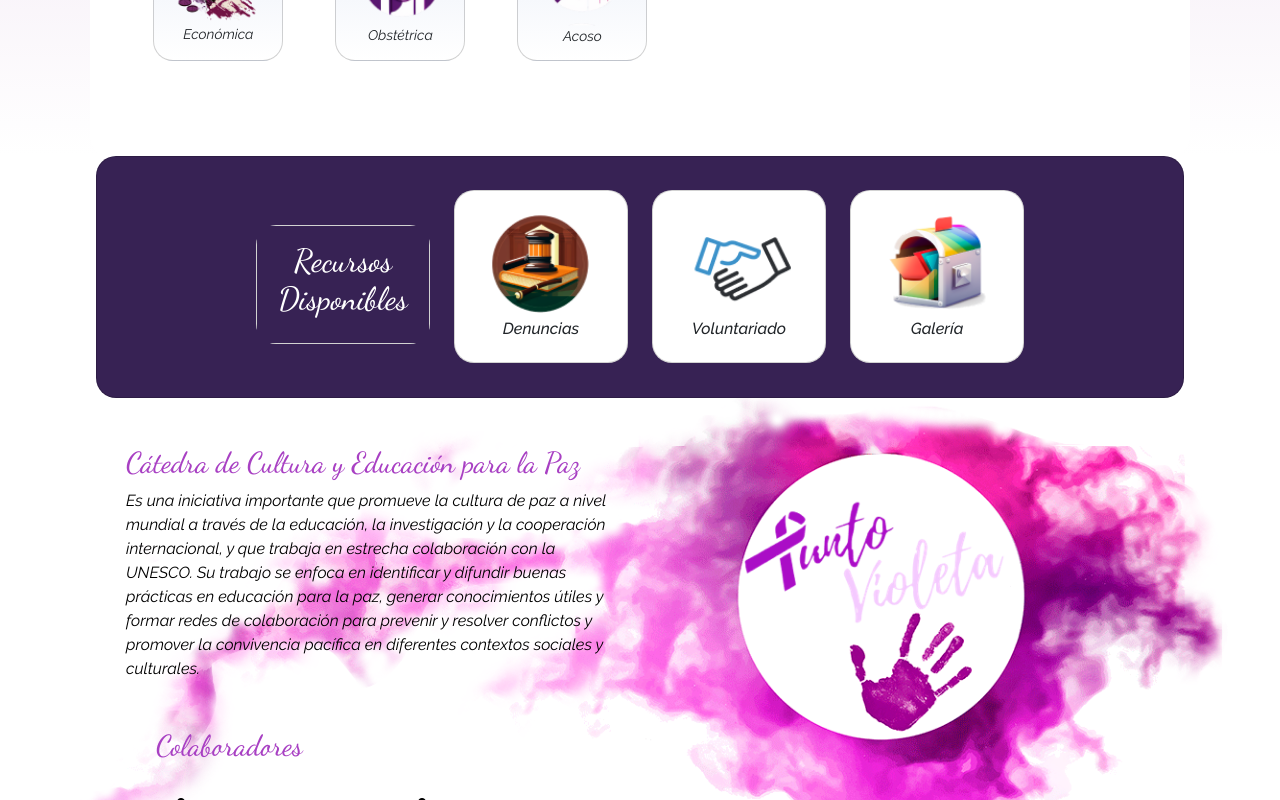
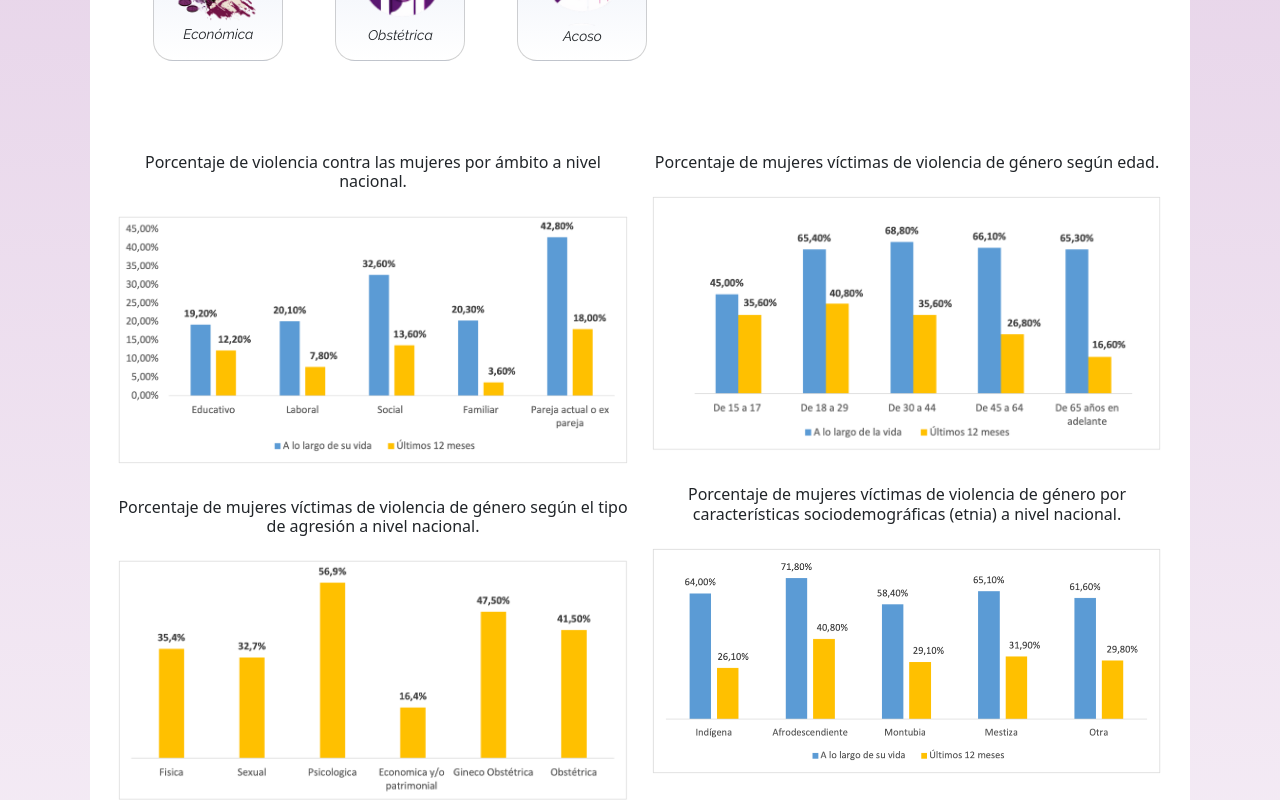
Before and after one commit to Arianna0206/Proyect-Punto-Violeta, an Angular app: page / in a window 1280 px wide. Shown: the part 1560-2360 px from the top of the page. Built offline with nearby package versions, Linux system fonts and the light colour scheme; what ngx-owl-carousel would draw is missing.

Commit message:
creacion de componente de graficas

```diff
--- a/src/app/app.module.ts
+++ b/src/app/app.module.ts
@@ -15,6 +15,7 @@ import { FooterComponent } from './components/footer/footer.component';
 import { RecursosComponent } from './components/recursos/recursos.component';
 import { GaleriaComponent } from './components/galeria/galeria.component';
 import { InformacionComponent } from './components/informacion/informacion.component';
+import { GraficasComponent } from './components/graficas/graficas.component';
 
 @NgModule({
   declarations: [
@@ -27,7 +28,8 @@ import { InformacionComponent } from './components/informacion/informacion.compo
     RecursosComponent,
     GaleriaComponent,
     InformacionComponent,
-    HomeComponent
+    HomeComponent,
+    GraficasComponent
   ],
   imports: [
     BrowserModule,
--- a/src/app/components/collaborators-card/collaborators-card.component.css
+++ b/src/app/components/collaborators-card/collaborators-card.component.css
@@ -5,8 +5,7 @@
   .container-fluid.bg-image img {
     position: absolute;
     top: 0;
-    left: 5rem;
-    width: 90%;
+    width: 98%;
     height: 40vw;
     object-fit: cover; /* para que la imagen se ajuste al tamaño del contenedor */
   }
@@ -26,7 +25,7 @@
 
   h2{
     font-family: 'Dancing Script', cursive;
-    font-size: 29px;
+    font-size: 1.4rem;
     margin-top: 3rem;
     margin-left: 6rem;
     color: rgba(168, 64, 195, 1);
--- a/src/app/components/content-card/content-card.component.css
+++ b/src/app/components/content-card/content-card.component.css
@@ -134,3 +134,13 @@
     width: 80vw; /* Ajusta el valor según tus necesidades */
     margin: 1rem;
 }
+
+
+
+  .mapa {
+    max-width: 100%;
+    width: 90%;
+    margin-left: 4rem;
+    margin-top: 8rem;
+    height: auto;
+  }
--- a/src/app/components/content-card/content-card.component.html
+++ b/src/app/components/content-card/content-card.component.html
@@ -11,8 +11,9 @@
           <div class="nested-card card1" *ngIf="cardVacia">
             <app-informacion></app-informacion>
            </div>
+       <div class="grid-container">
+          <div class="quienes-body" *ngIf="!cardVacia">
 
-          <div class="quienes-body" *ngIf="!cardVacia">
           <div class="quienes-header-content">
                 <p class="text1">¿Quiénes somos?</p>
             </div>
@@ -31,7 +32,7 @@
 
             <p class="text3"> Tipos de violencia de género en contra de la mujer </p>
 
-          <div class="grid-container">
+
                <div class="row ">
                <!-- card 1 imagen - Física -->
                     <div class="col-md-4 col-sm-6 col-xs-12">
@@ -99,11 +100,22 @@
                         </div>
                     </div>
                 </div>
+
             </div>
+
         </div>
+
+
         </div>
-        <div class="col-md-6" *ngIf="cardVacia"></div>
     </div>
+     <div class="col-md-6" *ngIf="!cardVacia">
+            <img class="mapa" src="../../assets/images/mapa.png" alt="Imagen">
+        </div>
+    </div>
+    <div class="recursos" *ngIf="!cardVacia">
+        <app-graficas></app-graficas>
+        <app-recursos></app-recursos>
+        <app-collaborators-card></app-collaborators-card>
     </div>
   </div>
 </div>
--- /dev/null
+++ b/src/app/components/graficas/graficas.component.css
@@ -0,0 +1,28 @@
+.container {
+    margin-top: -1%;
+    margin-bottom: 3%;
+}
+
+.column {
+    display: flex;
+    flex-direction: column;
+    align-items: center;
+    text-align: center;
+  }
+
+  .column img {
+    margin-bottom: 10px;
+    max-width: 100%; /* Establece un ancho máximo para las imágenes */
+    height: auto; /* Mantiene la proporción de aspecto */
+  }
+
+  .column h4 {
+    margin: 1.5rem 0;
+    font-size: 1rem;
+
+  }
+
+  .row {
+    display: flex;
+    justify-content: space-between;
+  }
--- /dev/null
+++ b/src/app/components/graficas/graficas.component.html
@@ -0,0 +1,36 @@
+<div class="container">
+  <div class="row">
+    <div class="col">
+      <div class="column">
+        <div class="row">
+          <div class="col">
+            <h4>Porcentaje de violencia contra las mujeres por ámbito a nivel nacional.</h4>
+            <img src="../assets/images/graficas/Imagen 4.png" alt="Imagen 1">
+          </div>
+        </div>
+        <div class="row">
+          <div class="col">
+            <h4>Porcentaje de mujeres víctimas de violencia de género según el tipo de agresión a nivel nacional.</h4>
+            <img src="../assets/images/graficas/Imagen 8.png" alt="Imagen 2">
+          </div>
+        </div>
+      </div>
+    </div>
+    <div class="col">
+      <div class="column">
+        <div class="row">
+          <div class="col">
+            <h4>Porcentaje de mujeres víctimas de violencia de género según edad.</h4>
+            <img src="../assets/images/graficas/Imagen 16.png" alt="Imagen 3">
+          </div>
+        </div>
+        <div class="row">
+          <div class="col">
+            <h4>Porcentaje de mujeres víctimas de violencia de género por características sociodemográficas (etnia) a nivel nacional.</h4>
+            <img src="../assets/images/graficas/Imagen 13.png" alt="Imagen 4">
+          </div>
+        </div>
+      </div>
+    </div>
+  </div>
+</div>
--- a/src/app/components/recursos/recursos.component.css
+++ b/src/app/components/recursos/recursos.component.css
@@ -16,7 +16,7 @@
   #principal {
     background-color: rgba(55, 34, 84, 1);
     justify-content: center;
-    margin: 0 7.5%;
+    margin: 0 3%;
   }
 
   @media (max-width: 800px) {
--- a/src/app/pages/home/home.component.html
+++ b/src/app/pages/home/home.component.html
@@ -11,14 +11,6 @@
     <div class="contenido">
         <app-content-card></app-content-card>
     </div>
-
-    <div class="recursos">
-        <app-recursos></app-recursos>
-    </div>
-
-    <div class="colaboradores">
-        <app-collaborators-card></app-collaborators-card>
-    </div>
     </section>
     </div>
 
```
Also changed, not shown: src/app/components/graficas/graficas.component.ts (added, +10 -0 lines), src/assets/images/mapa.png (added), 1 other file (tests, documents, lock files or other folders).
